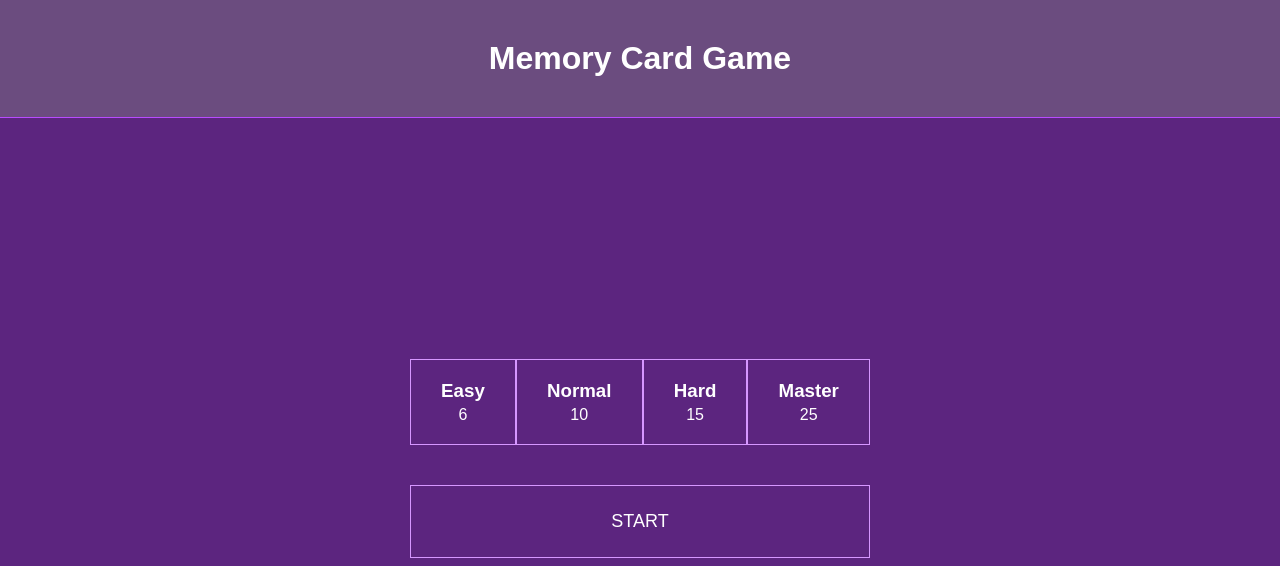
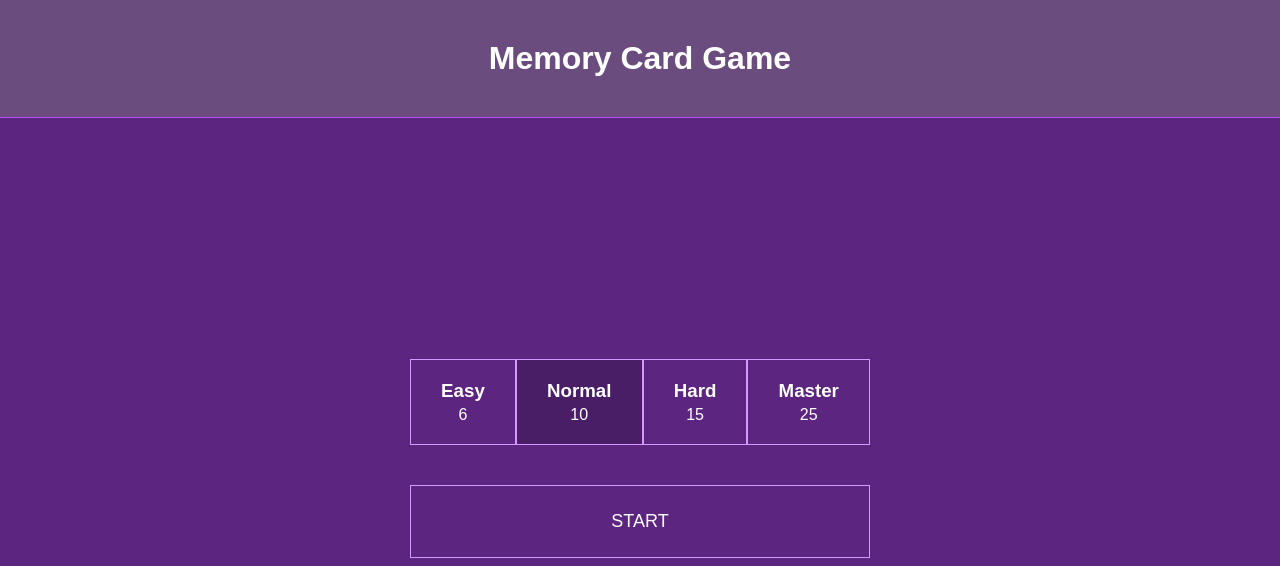
Before and after one commit to GersonSalvador/memory-card-game-reactjs, a React (Create React App) app: page / in a window 1280 px wide. Shown: the top 566 px of the page. Built offline with nearby package versions, Linux system fonts and the light colour scheme.

Commit message:
feat: add the selected level to the Dashboard

```diff
--- a/src/components/Levels/Level/index.tsx
+++ b/src/components/Levels/Level/index.tsx
@@ -4,13 +4,18 @@ import { Container, H3, Span } from "./styles";
 
 interface LevelProps {
   level: ILevels;
+  index: number;
 }
 
-function Level({ level }: LevelProps) {
+function Level({ level: { name, pairs, levelSelected, setLevelSelected }, index }: LevelProps) {
   return (
-    <Container data-testid="li">
-      {level?.name && <H3>{level?.name}</H3>}
-      {level?.pairs && <Span>{level?.pairs}</Span>}
+    <Container
+      data-testid="li"
+      selected={levelSelected === index}
+      onClick={() => setLevelSelected(index)}
+    >
+      {name && <H3>{name}</H3>}
+      {pairs && <Span>{pairs}</Span>}
     </Container>
   )
 }
--- a/src/components/Levels/Level/styles.ts
+++ b/src/components/Levels/Level/styles.ts
@@ -1,6 +1,12 @@
 import styled from 'styled-components';
 
-export const Container = styled.li`
+interface liProps {
+  selected: boolean;
+}
+
+export const Container = styled.li<liProps>`
+
+  background: ${({ selected }) => (selected && 'rgba(0,0,0,.2)')};
 
   justify-content: center;
   align-items: center;
@@ -14,7 +20,7 @@ export const Container = styled.li`
   text-align: center;
   cursor: pointer;
 
-  &:active,&:hover{
+  &:hover{
     background: rgba(0,0,0,.2);
     transition: all .2s linear;
   }
--- a/src/components/Levels/index.tsx
+++ b/src/components/Levels/index.tsx
@@ -18,6 +18,7 @@ function Levels({
         <Level
           key={'li' + index}
           level={level}
+          {...{ index }}
         />
       ))}
     </Container>
```
Also changed, not shown: 1 other file (tests, documents, lock files or other folders).
